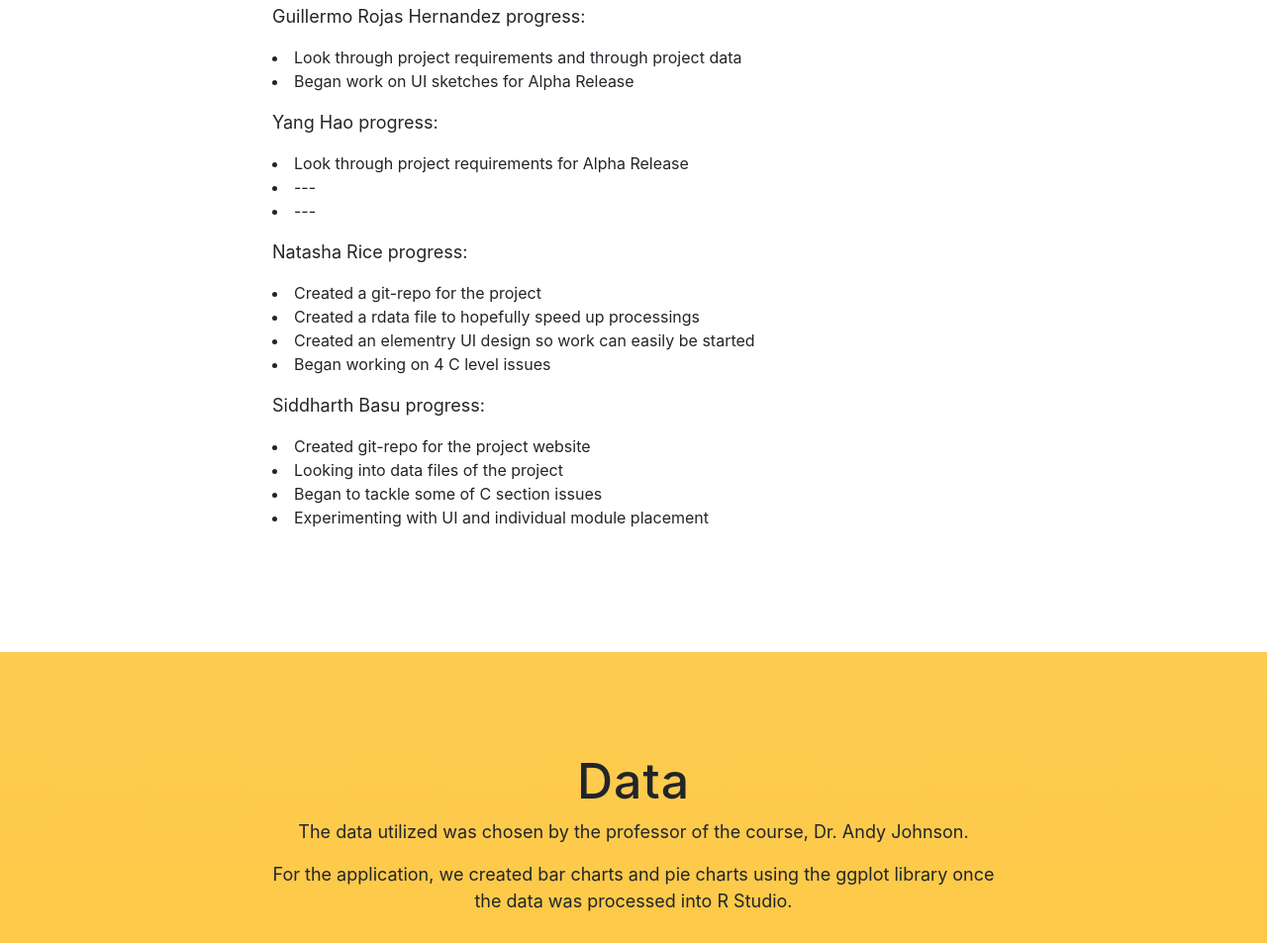
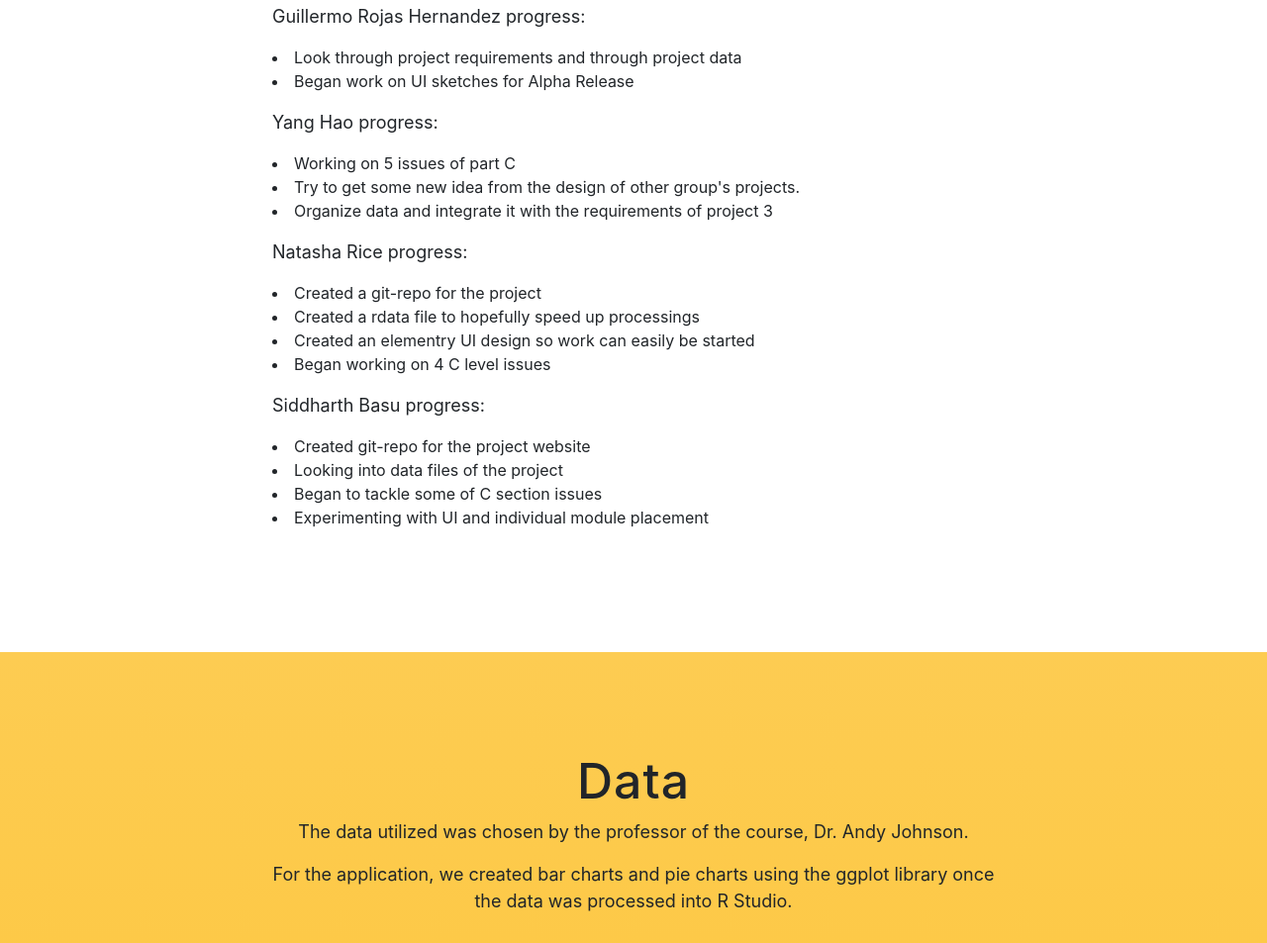
Before and after one commit to siddharth-basu/CS424_Project3_Website.io-, a website with bundled scripts: page index.html in a window 1280 px wide. Shown: the part 844-1797 px from the top of the page at 99% size. Built offline with nearby package versions, Linux system fonts and the light colour scheme; a web font is replaced by a local one.

Commit message:
Yang's progress
April 6th, 2018

```diff
--- a/index.html
+++ b/index.html
@@ -106,9 +106,9 @@
               <li>Began work on UI sketches for Alpha Release </li>
             <p></p>
             <p>Yang Hao progress:
-                <li>Look through project requirements for Alpha Release</li>
-                <li>---</li>
-                <li>---</li>
+                <li>Working on 5 issues of part C</li>
+                <li>Try to get some new idea from the design of other group's projects.</li>
+                <li>Organize data and integrate it with the requirements of project 3</li>
              </p>
             <p>Natasha Rice progress: </p>
               <li>Created a git-repo for the project </li>
```
